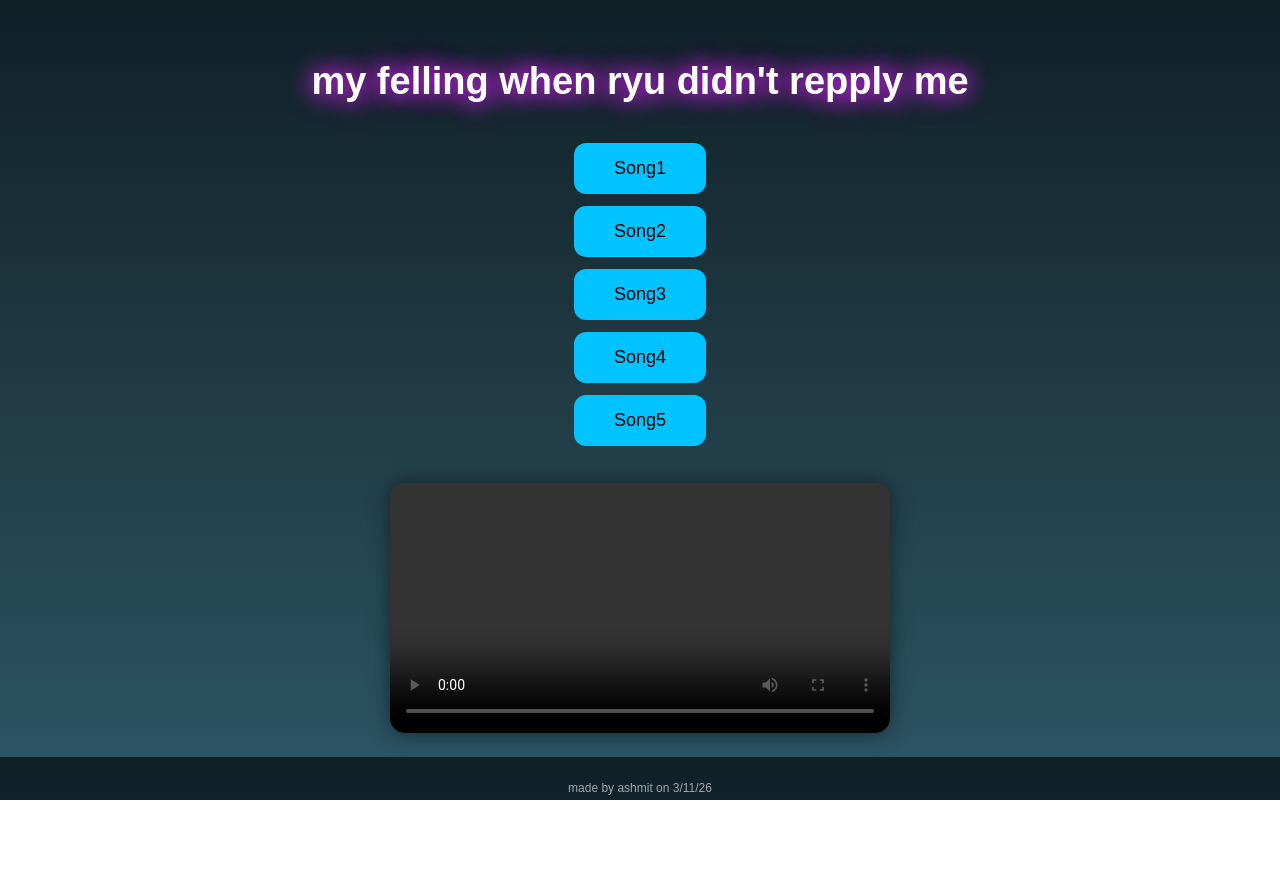
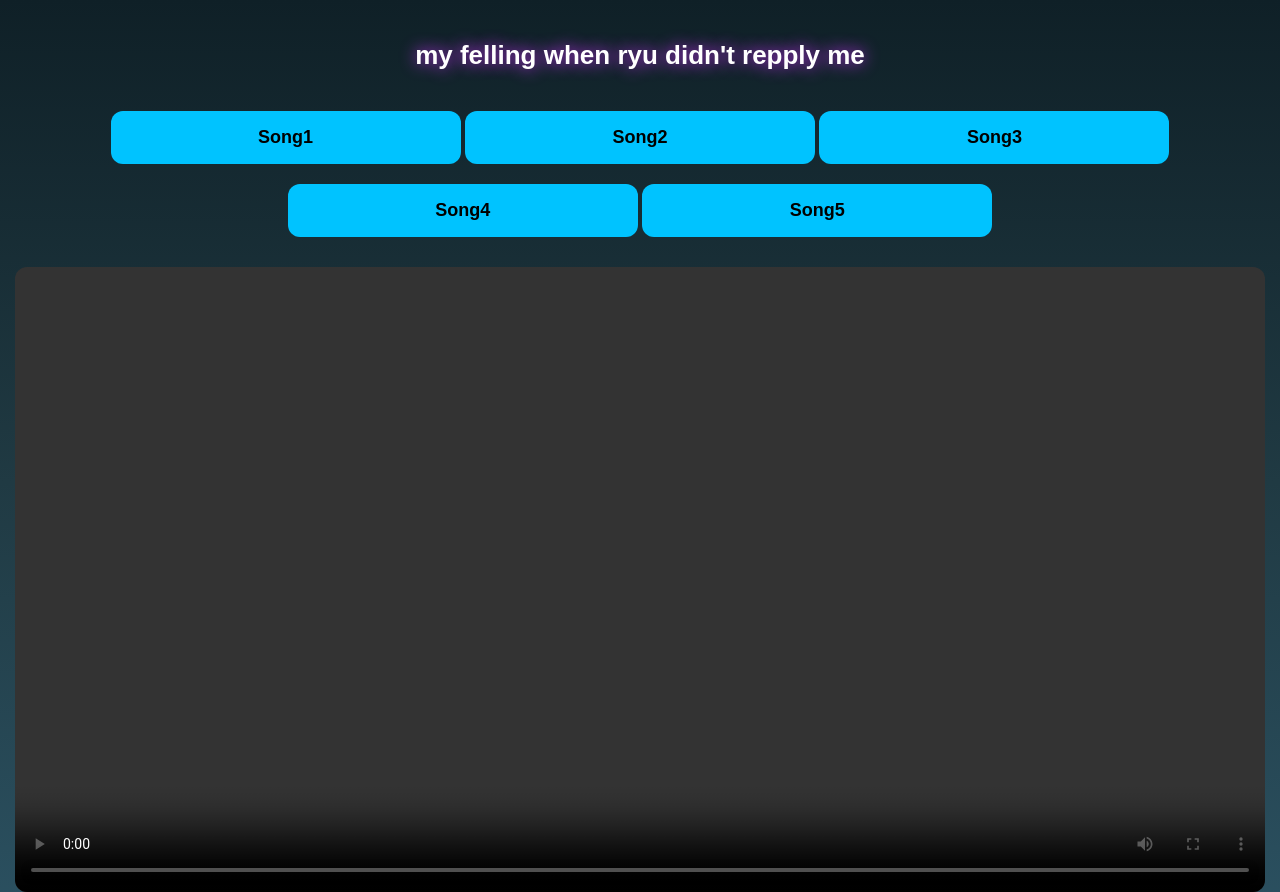
Before and after one commit to ASHMIT391/Ryu, a plain HTML site: page index.html in a window 1280 px wide. Shown: the top 892 px of the page. Before the commit the page ends 800 px from the top, so only its background shows below. Drawn offline with Linux system fonts and the light colour scheme.

Commit message:
Update index.html

```diff
--- a/index.html
+++ b/index.html
@@ -2,71 +2,88 @@
 <html lang="en">
 <head>
 <meta charset="UTF-8">
+<meta name="viewport" content="width=device-width, initial-scale=1.0">
 <title>My Feeling</title>
 
 <style>
+
 body{
 margin:0;
+font-family:Arial, sans-serif;
 background:linear-gradient(180deg,#0f2027,#203a43,#2c5364);
 color:white;
-font-family:Arial;
 text-align:center;
-overflow:hidden;
 }
 
+/* title */
+
 h1{
-margin-top:60px;
-font-size:38px;
+font-size:26px;
+margin-top:40px;
+padding:0 15px;
 animation:glow 2s infinite alternate;
 }
 
 @keyframes glow{
-from{text-shadow:0 0 10px cyan}
-to{text-shadow:0 0 25px magenta,0 0 35px magenta}
+from{text-shadow:0 0 8px cyan}
+to{text-shadow:0 0 18px magenta}
 }
 
+/* container */
+
 .container{
-margin-top:40px;
+margin-top:30px;
+padding:0 15px;
 }
 
+/* buttons mobile friendly */
+
 button{
-display:block;
-margin:12px auto;
-padding:15px 40px;
+width:100%;
+max-width:350px;
+padding:16px;
+margin:10px auto;
 font-size:18px;
 border:none;
 border-radius:12px;
 background:#00c3ff;
+color:black;
+font-weight:bold;
 cursor:pointer;
 transition:0.3s;
 }
 
-button:hover{
-transform:scale(1.1);
+button:active{
+transform:scale(0.96);
 background:#ff00ff;
 color:white;
 }
 
+/* video mobile */
+
 video{
-margin-top:25px;
-width:80%;
-max-width:500px;
-border-radius:15px;
-box-shadow:0 0 20px rgba(0,0,0,0.5);
+width:100%;
+margin-top:20px;
+border-radius:12px;
 }
 
+/* message */
+
 #msg{
-margin-top:20px;
+margin-top:15px;
 color:#ffb3b3;
+font-size:16px;
 }
 
+/* footer */
+
 footer{
-position:fixed;
-bottom:5px;
-width:100%;
+margin-top:40px;
 font-size:12px;
-opacity:0.6;
+opacity:0.7;
+padding-bottom:15px;
 }
+
 </style>
 </head>
 
@@ -82,7 +99,7 @@ opacity:0.6;
 <button onclick="playVideo('song4.mp4')">Song4</button>
 <button onclick="playVideo('song5.mp4')">Song5</button>
 
-<video id="player" controls></video>
+<video id="player" controls playsinline></video>
 
 <div id="msg"></div>
 
@@ -95,6 +112,7 @@ opacity:0.6;
 function playVideo(file){
 
 let player = document.getElementById("player");
+
 player.src = file;
 
 player.play().catch(()=>{
```
